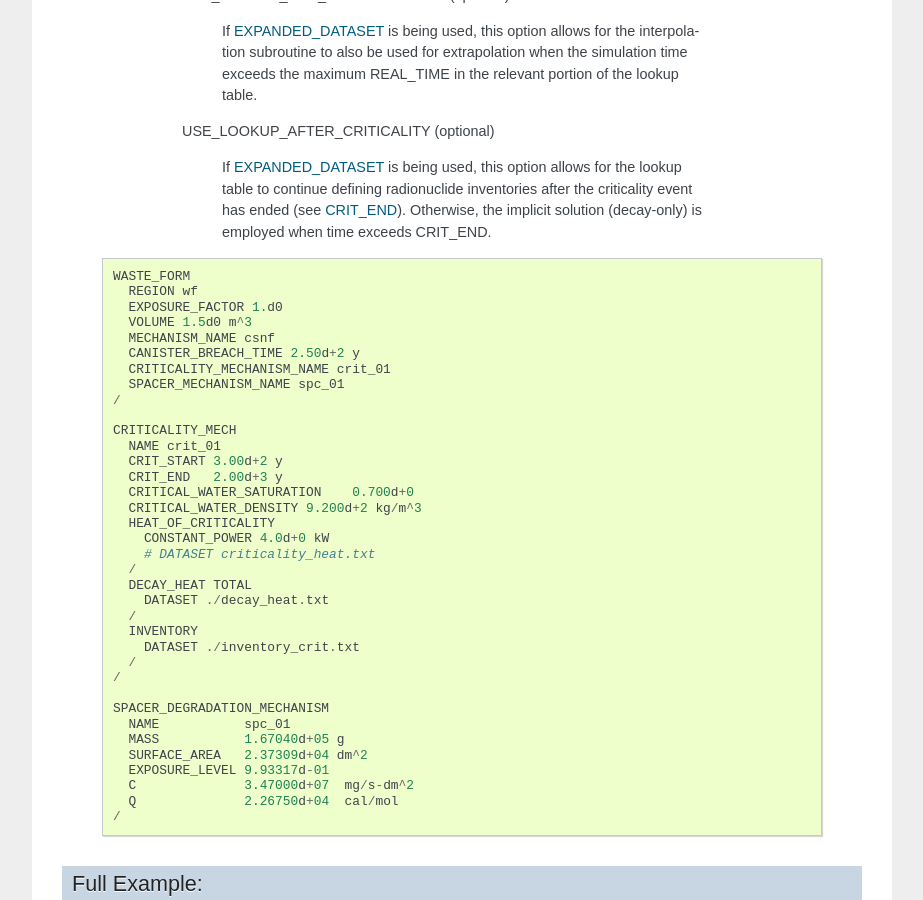
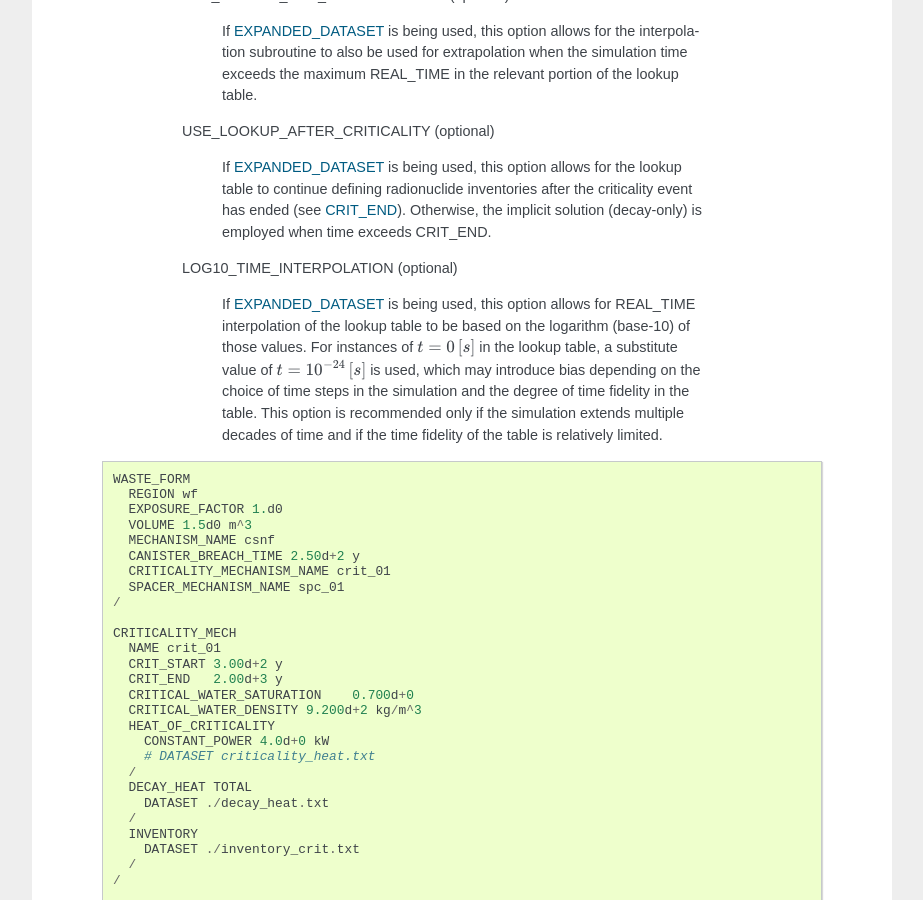
Before and after one commit to Miracloon/pflotran-documentation, a Sphinx documentation site: the page built from source/user_guide/cards/gdsa/waste_form_general_card.rst, in a window 1280 px wide and 900 px high, scrolled down 16426 px. Shown: the whole window, without its empty margins (318-1241 px from the left). Built offline with Sphinx 7.4.7, drawn with Linux system fonts in a browser that asks for light colours.

Commit message:
DPC-57: Add documentation for LOG10_TIME_INTERPOLATION option for EXPANDED_DATASET.

```diff
--- a/source/user_guide/cards/gdsa/waste_form_general_card.rst
+++ b/source/user_guide/cards/gdsa/waste_form_general_card.rst
@@ -855,6 +855,10 @@ CRITICALITY_MECH
 
       If :ref:`EXPANDED_DATASET<waste-form-general-criticality-mechanism-inventory-expanded>` is being used, this option allows for the lookup table to continue defining radionuclide inventories after the criticality event has ended (see :ref:`CRIT_END<waste-form-general-criticality-mechanism-end>`). Otherwise, the implicit solution (decay-only) is employed when time exceeds CRIT_END.
 
+    LOG10_TIME_INTERPOLATION (optional)
+
+      If :ref:`EXPANDED_DATASET<waste-form-general-criticality-mechanism-inventory-expanded>` is being used, this option allows for REAL_TIME interpolation of the lookup table to be based on the logarithm (base-10) of those values. For instances of :math:`t=0\,[s]` in the lookup table, a substitute value of :math:`t=10^{-24}\,[s]` is used, which may introduce bias depending on the choice of time steps in the simulation and the degree of time fidelity in the table. This option is recommended only if the simulation extends multiple decades of time and if the time fidelity of the table is relatively limited.
+
  ::
 
    WASTE_FORM
```
